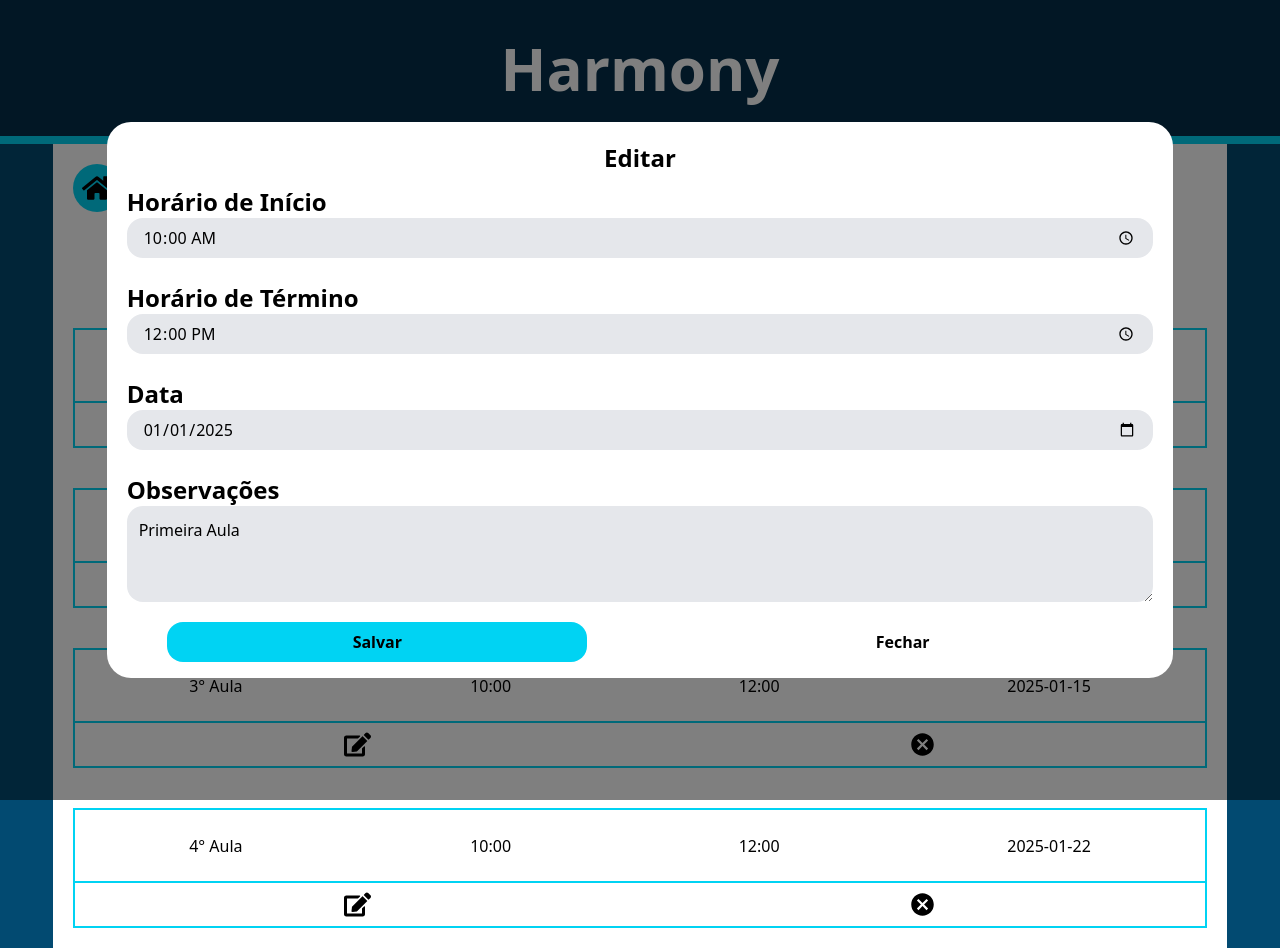
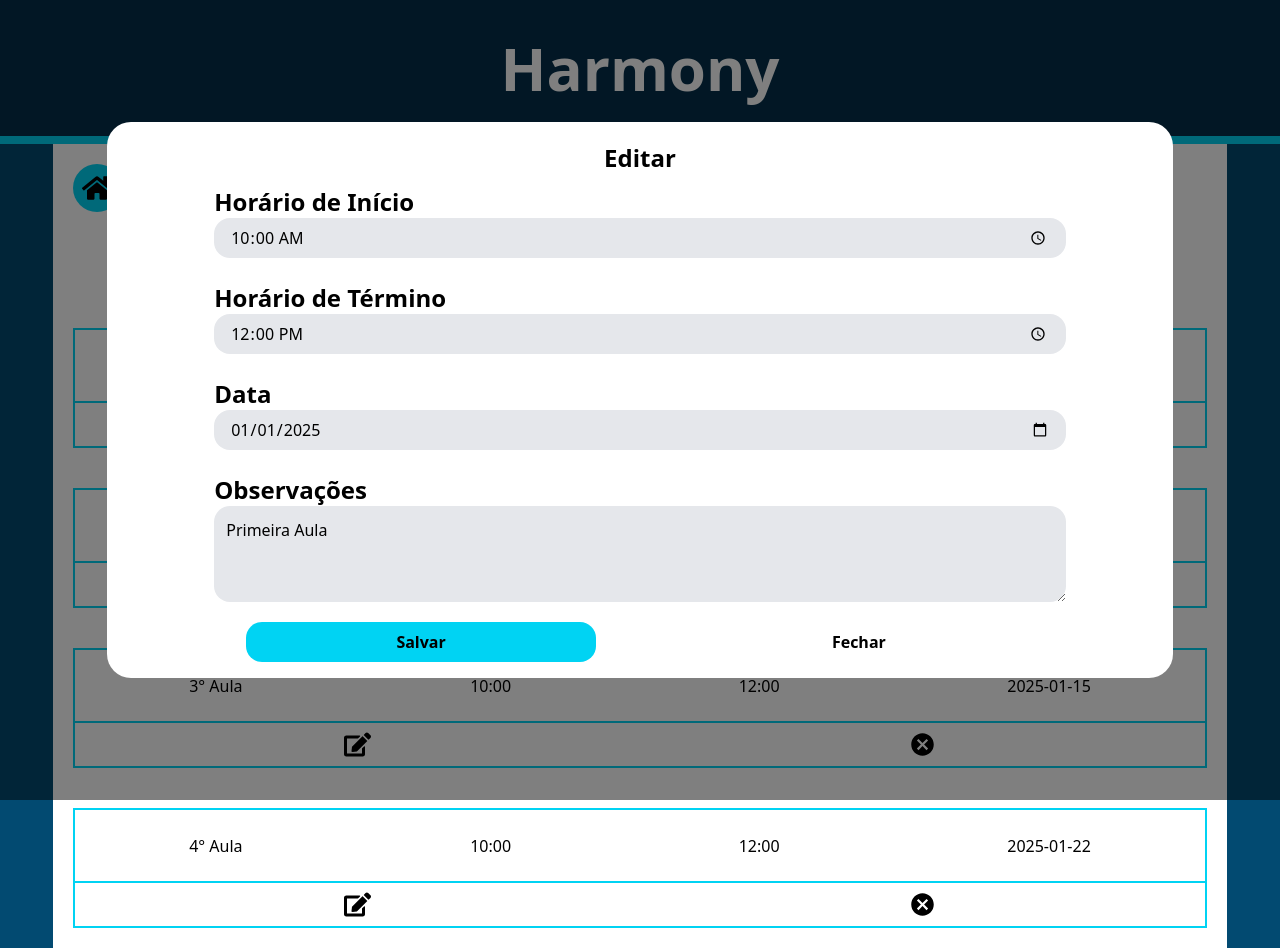
Before and after one commit to CarlosEduardo7700/harmony-system, a Next.js app: page /lista-aulas in a window 1280 px wide. Both pictures are taken after a click on the button 357 px from the left and 424 px from the top of the page. Built offline with nearby package versions, Linux system fonts and the light colour scheme.

Commit message:
refactor: Reorganizando os estilos

```diff
--- a/src/app/cadastro-aulas/page.tsx
+++ b/src/app/cadastro-aulas/page.tsx
@@ -59,7 +59,7 @@ export default function CadastrarAulas() {
 
         <h1 className="page-title">Formulário para Cadastro das Aulas</h1>
 
-        <form onSubmit={handleSubmit} className="form-cadastro-aulas">
+        <form onSubmit={handleSubmit} className="container-form">
 
             <div className="container-form-field">
                 <label htmlFor="title" className="form-field-label">Título</label>
--- a/src/app/globals.css
+++ b/src/app/globals.css
@@ -22,11 +22,15 @@
     @apply border-2 border-cyan-400 h-40 w-40 m-5 hover:bg-cyan-100 transition duration-300 cursor-pointer flex justify-center items-center;
   }
 
-  & .page-title {
+  .page-title {
     @apply text-3xl text-center font-bold mb-5 w-full;
   }
 
-  .form-cadastro-aulas {
+  .form-title {
+    @apply text-2xl text-center font-bold mt-3 w-full;
+  }
+
+  .container-form {
     @apply w-5/6 flex flex-col justify-center items-center;
 
     & .container-form-field {
@@ -60,10 +64,10 @@
     & .container-form-buttons {
       @apply w-full m-2 flex justify-around;
     }
+  }
 
-    & .form-button {
-      @apply bg-cyan-400 h-10 w-2/5 rounded-2xl font-bold hover:text-white transition duration-300 cursor-pointer;
-    }
+  .default-button {
+    @apply bg-cyan-400 h-10 w-2/5 rounded-2xl font-bold hover:text-white transition duration-300 cursor-pointer;
   }
 
   .back-home-button {
@@ -86,11 +90,11 @@
     }
   }
 
-  .container-modal {
+  .background-modal {
     @apply fixed inset-0 bg-black/50 text-black flex justify-center items-center;
-  }
 
-  .form-title {
-    @apply text-2xl text-center font-bold mt-3 w-full;
+    & .container-modal {
+      @apply bg-white min-w-5/6 rounded-3xl p-2 flex flex-col justify-center items-center;
+    }
   }
 }
--- a/src/components/Button/page.tsx
+++ b/src/components/Button/page.tsx
@@ -7,7 +7,7 @@ interface ButtonProps extends ButtonHTMLAttributes<HTMLButtonElement>{
 
 export default function Button({ styles, children, ...props }: ButtonProps) {
     return (
-        <button {...props} className={`form-button ${styles}`}>
+        <button {...props} className={`default-button ${styles}`}>
             {children}
         </button>
     );
--- a/src/components/ClassDataBox/page.tsx
+++ b/src/components/ClassDataBox/page.tsx
@@ -66,7 +66,7 @@ export default function ClassDataBox({classNumber, classDataNow}: FeatureBoxProp
             </div>
 
             <Modal isOpen={isOpenEditModal}>
-                <form onSubmit={handleSubmit} className="form-cadastro-aulas bg-white rounded-3xl p-2">
+                <form onSubmit={handleSubmit} className="container-form">
 
                     <h1 className="form-title">Editar</h1>
 
@@ -126,7 +126,7 @@ export default function ClassDataBox({classNumber, classDataNow}: FeatureBoxProp
             </Modal>
 
             <Modal isOpen={isOpenCancelModal}>
-                <form onSubmit={handleSubmitCancelClass} className="form-cadastro-aulas bg-white rounded-3xl p-2">
+                <form onSubmit={handleSubmitCancelClass} className="container-form">
 
                     <h1 className="form-title">Cancelar Aula?</h1>
 
--- a/src/components/Modal/page.tsx
+++ b/src/components/Modal/page.tsx
@@ -9,8 +9,10 @@ export default function Modal({ isOpen, children }: ModalProps) {
     if (!isOpen) return null;
 
     return (
-        <div className="container-modal">
-            {children}
+        <div className="background-modal">
+            <div className="container-modal">
+                {children}
+            </div>
         </div>
     );
 }
```
